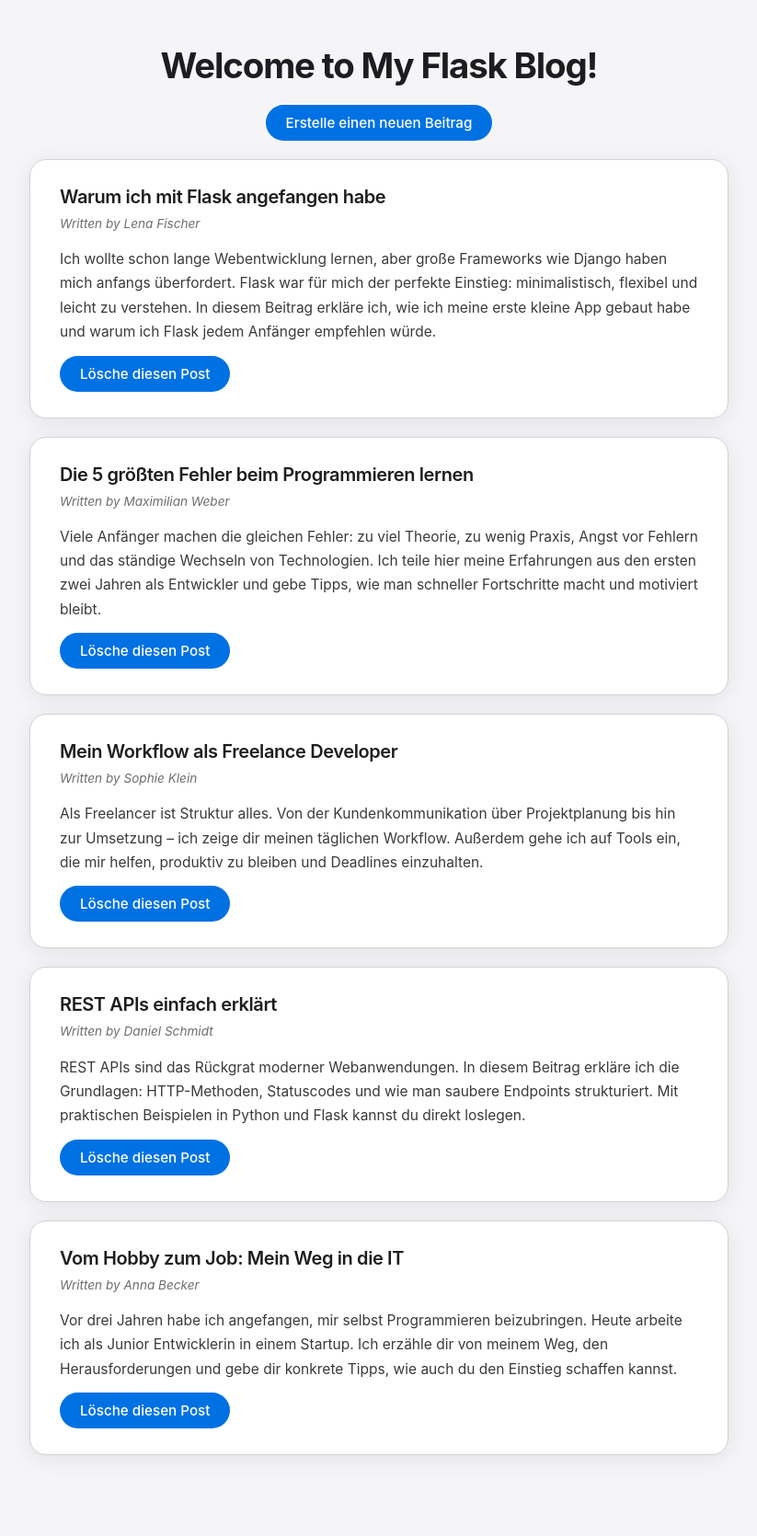
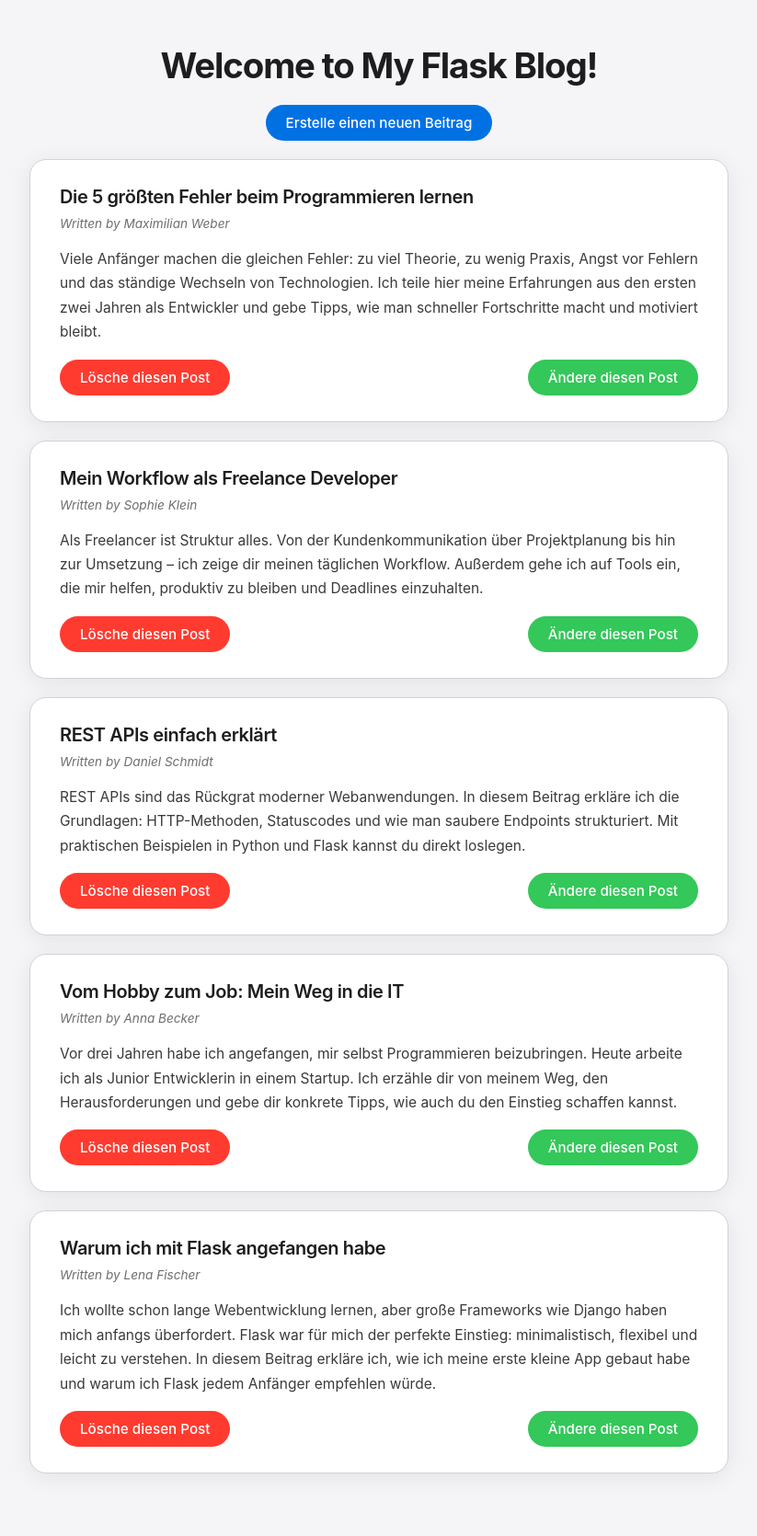
Before and after one commit to MalteNeeGit/basic_flask_modul, a Flask app: page / in a window 1280 px wide. Shown: the whole page at 92% size, without its empty margins (228-1051 px from the left). Before the commit the page ends 1582 px from the top, so only its background shows below. Run offline with Flask 3, Linux system fonts and the light colour scheme.

Commit message:
added update fuction to update existing blog-posts through a from

```diff
--- a/app.py
+++ b/app.py
@@ -52,6 +52,43 @@ def delete(post_id):
 
     return redirect(url_for('index'))
 
+def fetch_post_by_id(post_id):
+    with open("data.json", "r") as file:
+        blog_posts = json.load(file)
+
+    for post in blog_posts:
+        if post["id"] == post_id:
+            return post
+    return None
+
+
+@app.route('/update/<int:post_id>', methods=['GET', 'POST'])
+def update(post_id):
+    post = fetch_post_by_id(post_id)
+
+    with open("data.json", "r") as file:
+        blog_posts = json.load(file)
+
+    if post is None:
+        return "Post not found", 404
+
+    if request.method == 'POST':
+        author = request.form.get('author')
+        title = request.form.get('title')
+        content = request.form.get('content')
+
+        for blog_post in blog_posts:
+            if blog_post["id"] == post_id:
+                blog_post["author"] = author or blog_post["author"]
+                blog_post["title"] = title or blog_post["title"]
+                blog_post["content"] = content or blog_post["content"]
+
+        with open("data.json", "w") as file:
+            json.dump(blog_posts, file, indent=4)
+
+        return redirect(url_for('index'))
+
+    return render_template('update.html', post=post)
 
 if __name__ == '__main__':
     app.run(host="0.0.0.0", port=5000, debug=True)
--- a/data.json
+++ b/data.json
@@ -1,10 +1,4 @@
 [
-    {
-        "id": 1,
-        "author": "Lena Fischer",
-        "title": "Warum ich mit Flask angefangen habe",
-        "content": "Ich wollte schon lange Webentwicklung lernen, aber gro\u00dfe Frameworks wie Django haben mich anfangs \u00fcberfordert. Flask war f\u00fcr mich der perfekte Einstieg: minimalistisch, flexibel und leicht zu verstehen. In diesem Beitrag erkl\u00e4re ich, wie ich meine erste kleine App gebaut habe und warum ich Flask jedem Anf\u00e4nger empfehlen w\u00fcrde."
-    },
     {
         "id": 2,
         "author": "Maximilian Weber",
@@ -28,5 +22,11 @@
         "author": "Anna Becker",
         "title": "Vom Hobby zum Job: Mein Weg in die IT",
         "content": "Vor drei Jahren habe ich angefangen, mir selbst Programmieren beizubringen. Heute arbeite ich als Junior Entwicklerin in einem Startup. Ich erz\u00e4hle dir von meinem Weg, den Herausforderungen und gebe dir konkrete Tipps, wie auch du den Einstieg schaffen kannst."
+    },
+    {
+        "id": 5,
+        "author": "Lena Fischer",
+        "title": "Warum ich mit Flask angefangen habe",
+        "content": "Ich wollte schon lange Webentwicklung lernen, aber gro\u00dfe Frameworks wie Django haben mich anfangs \u00fcberfordert. Flask war f\u00fcr mich der perfekte Einstieg: minimalistisch, flexibel und leicht zu verstehen. In diesem Beitrag erkl\u00e4re ich, wie ich meine erste kleine App gebaut habe und warum ich Flask jedem Anf\u00e4nger empfehlen w\u00fcrde."
     }
 ]
--- a/static/style.css
+++ b/static/style.css
@@ -92,6 +92,40 @@ h1 {
     transition: background 0.15s ease;
 }
 
+.btn:hover { background: var(--accent-h); }
+
+.btn-secondary {
+    background: transparent;
+    color: var(--accent);
+    border: 1.5px solid var(--accent);
+}
+
+.btn-secondary:hover { background: rgba(0,113,227,0.06); }
+
+.btn-delete {
+    background: #ff3b30;
+}
+
+.btn-delete:hover {
+    background: #e0342a;
+}
+
+.btn-edit {
+    background: #34c759;
+}
+
+.btn-edit:hover {
+    background: #2eb350;
+}
+
+/* ── Post Actions ── */
+.post-actions {
+    display: flex;
+    justify-content: space-between;
+    margin-top: 16px;
+}
+
+/* ── Button Wrappers ── */
 .btn-wrapper {
     text-align: center;
     margin-bottom: 20px;
@@ -102,23 +136,7 @@ h1 {
     text-align: center;
 }
 
-.btn-delete {
-    margin-top: 12px;
-    display: block;
-    width: fit-content;
-}
-
-.btn:hover { background: var(--accent-h); }
-
-.btn-secondary {
-    background: transparent;
-    color: var(--accent);
-    border: 1.5px solid var(--accent);
-}
-
-.btn-secondary:hover { background: rgba(0,113,227,0.06); }
-
-/* ── Form (add.html) ── */
+/* ── Form (add.html / update.html) ── */
 .form-card {
     background: var(--surface);
     border: 1px solid var(--border);
--- a/templates/index.html
+++ b/templates/index.html
@@ -17,7 +17,10 @@
         <h2>{{ post['title'] }}</h2>
         <p class="meta"><em>Written by {{ post['author'] }}</em></p>
         <p>{{ post['content'] }}</p>
-        <a class="btn btn-delete" href="{{ url_for('delete', post_id=post['id']) }}">Lösche diesen Post</a>
+        <div class="post-actions">
+            <a class="btn btn-delete" href="{{ url_for('delete', post_id=post['id']) }}">Lösche diesen Post</a>
+            <a class="btn btn-edit" href="{{ url_for('update', post_id=post['id']) }}">Ändere diesen Post</a>
+        </div>
 
     </div>
     {% endfor %}
```
Also changed, not shown: templates/update.html (added, +27 -0 lines).
